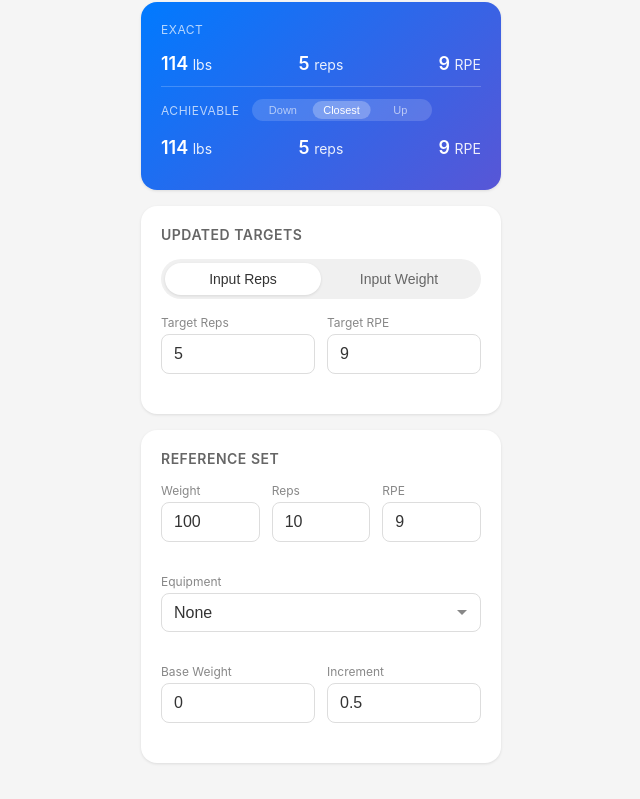
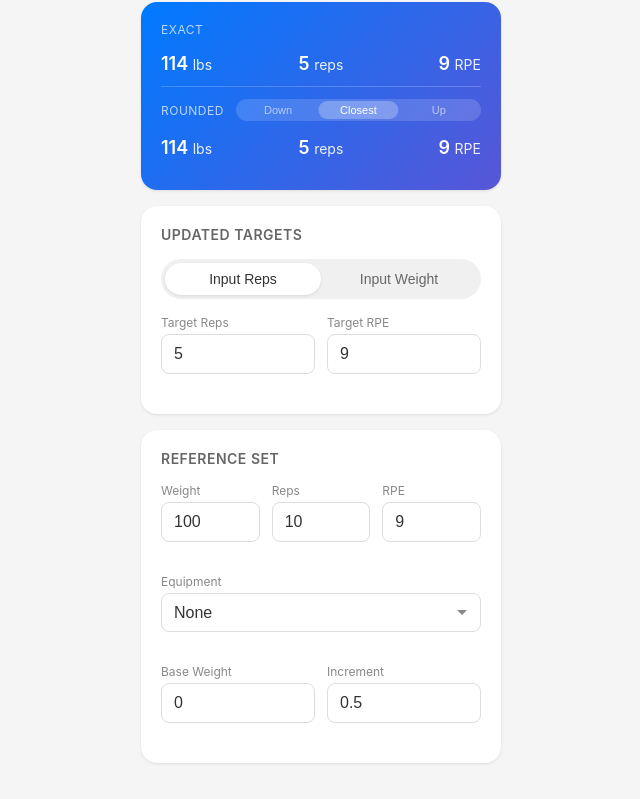
Before and after one commit to jesse-smith/setcalc, a website: page index.html in a window 1280 px wide. Shown: the part 102-901 px from the top of the page, without its empty margins (319-959 px from the left). Drawn offline with Linux system fonts and the light colour scheme.

Commit message:
Revert rounding rename and increase max-width

```diff
--- a/index.html
+++ b/index.html
@@ -263,7 +263,7 @@ h1 {
 .rounding-toggle {
   display: flex;
   flex: 1;
-  max-width: 180px;
+  max-width: 720px;
   background: rgba(255,255,255,0.15);
   border-radius: 12px;
   padding: 2px;
@@ -374,7 +374,7 @@ h1 {
       </span>
     </div>
     <div class="output-label-row">
-      <div class="output-row-label">Achievable</div>
+      <div class="output-row-label">Rounded</div>
       <div class="rounding-toggle mode-closest" id="roundingToggle">
         <button class="rounding-toggle-btn" id="roundDown" onclick="setRoundingMode('down')">Down</button>
         <button class="rounding-toggle-btn active" id="roundClosest" onclick="setRoundingMode('closest')">Closest</button>
```
